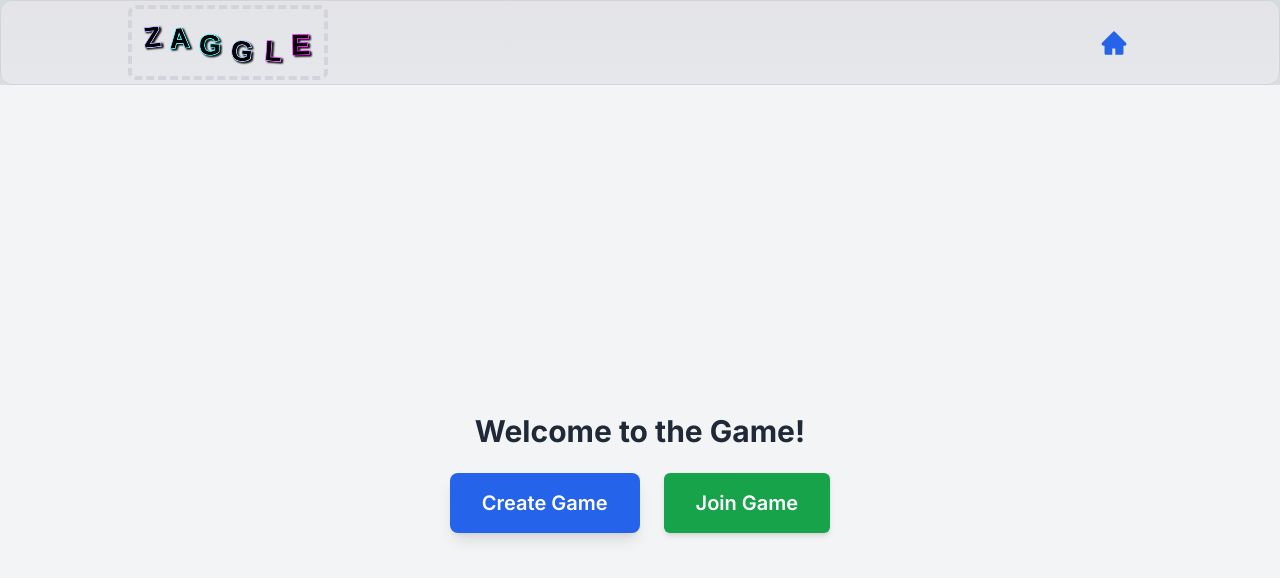
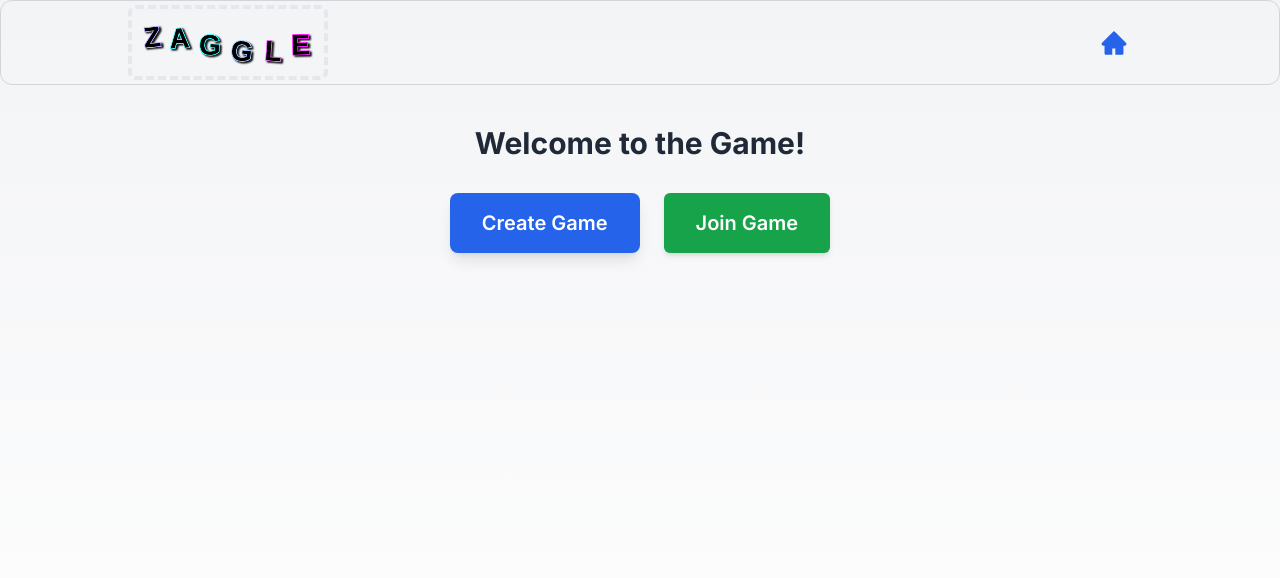
Before and after one commit to tmcgraw13/zaggle, a Next.js app in the folder frontend/: page / in a window 1280 px wide. Shown: the top 578 px of the page. Built offline with nearby package versions, Linux system fonts and the light colour scheme.

Commit message:
more cleanup

```diff
--- a/frontend/src/app/layout.tsx
+++ b/frontend/src/app/layout.tsx
@@ -1,45 +1,26 @@
-/*
- * This file defines the RootLayout component for a Next.js application.
- * It sets global metadata, imports necessary styles, and configures the Inter font.
- * The RootLayout component wraps the entire application, ensuring that all pages
- * share a consistent layout and style. The metadata provides SEO benefits and the
- * font configuration ensures a uniform typography throughout the app.
- */
-
-// Importing types for Metadata from Next.js
 import type { Metadata } from "next";
-
-// Importing the Inter font from Google Fonts through Next.js
 import { Inter } from "next/font/google";
-
-// Importing global styles
 import "../styles/globals.css";
 import Navbar from "@/components/Navbar";
 
-// Setting up the Inter font with the specified subset
 const inter = Inter({ subsets: ["latin"] });
 
-// Defining metadata for the application
 export const metadata: Metadata = {
   title: "Create Next App",
   description: "Generated by create next app",
 };
 
-// Defining the RootLayout component
-// This component wraps the entire application and applies global settings
 export default function RootLayout({
-  // Destructuring children from props
   children,
-}: Readonly<{
-  children: React.ReactNode;
-}>) {
+}: Readonly<{ children: React.ReactNode }>) {
   return (
-    // Setting the language of the document to English
     <html lang="en">
-      {/* Applying the Inter font to the body and rendering children components */}
-      <body className={inter.className}>
+      <body className={`${inter.className} h-screen flex flex-col bg-gray-100`}>
+        {/* Navbar at the top */}
         <Navbar />
-        {children}
+
+        {/* Scrollable content below the navbar */}
+        <main className="flex-1 overflow-y-auto">{children}</main>
       </body>
     </html>
   );
--- a/frontend/src/app/page.tsx
+++ b/frontend/src/app/page.tsx
@@ -3,20 +3,19 @@ import { useState } from "react";
 import CreateGame from "./CreateGame";
 import JoinGame from "./JoinGame";
 import ButtonStandard from "@/components/ButtonStandard";
-import ZaggleLogoAnimation from "@/components/ZaggleLogoAnimation";
 
 export default function GameDashboard() {
   const [showComponent, setShowComponent] = useState<"join" | null>(null);
 
   return (
-    <div className="flex flex-col items-center justify-center min-h-screen bg-gray-100">
-      <h1 className="text-3xl font-bold text-gray-800 mb-6">
+<div className="h-full flex flex-col">
+  {/* Center content horizontally, scroll vertically if needed */}
+  <div className="flex flex-col items-center mt-10 mb-10 overflow-auto flex-1 space-y-8">
+    <h1 className="text-3xl font-bold text-gray-800">
       Welcome to the Game!
     </h1>
 
-
-      {/* Buttons for creating or joining a game */}
-      <div className="flex gap-6 mb-6">
+    <div className="flex gap-6">
       <CreateGame />
       {showComponent === "join" ? (
         <JoinGame />
@@ -29,5 +28,7 @@ export default function GameDashboard() {
       )}
     </div>
   </div>
+</div>
+
   );
 }
--- a/frontend/src/app/room/(game-components)/PlayerActionPanel.tsx
+++ b/frontend/src/app/room/(game-components)/PlayerActionPanel.tsx
@@ -5,6 +5,7 @@ import PlayerWordHistory from "./PlayerWordHistory";
 import { playWord } from "@/services/apiService";
 import { Player } from "@/models/player";
 import CountdownTimer from "@/components/CountdownTimer";
+import PlayerHand from "./PlayerHand";
 
 interface PlayerActionPanelProps {
   player: Player;
@@ -12,9 +13,15 @@ interface PlayerActionPanelProps {
   startTime: string;
 }
 
-const PlayerActionPanel: React.FC<PlayerActionPanelProps> = ({ player, gameCode, startTime }) => {
-  const [submittedInputs, setSubmittedInputs] = useState<string[]>(player.word_history);
-  const [message, setMessage] = useState<string>('');
+const PlayerActionPanel: React.FC<PlayerActionPanelProps> = ({
+  player,
+  gameCode,
+  startTime,
+}) => {
+  const [submittedInputs, setSubmittedInputs] = useState<string[]>(
+    player.word_history
+  );
+  const [message, setMessage] = useState<string>("");
   const [current_player, setPlayer] = useState<Player>(player);
   const [error, setError] = useState<string | null>(null);
   const [showHistory, setShowHistory] = useState(false);
@@ -36,27 +43,20 @@ const PlayerActionPanel: React.FC<PlayerActionPanelProps> = ({ player, gameCode,
   };
 
   return (
-    <div>
+    <div className="min-h-screen flex flex-col">
       <div className="w-16 h-16">
         <CountdownTimer startTime={startTime} />
       </div>
-      {/* Info icon to open popup */}
-      <button
-        type="button"
-        className="rounded-full "
-        onClick={() => setShowHistory(true)}
-        aria-label="Show word history"
-      >
-        <AiOutlineInfoCircle size={24} />
-      </button>
-      <PlayerInputField onSubmit={handleInputSubmit} playerHand={current_player.hand} />
+
+      <PlayerInputField
+        onSubmit={handleInputSubmit}
+        playerHand={current_player.hand}
+      />
       <div>
         <p>{message}</p>
         {current_player.score && <p>Score: {current_player.score}</p>}
       </div>
       {error && <p className="text-red-500">{error}</p>}
-
-
 
       {/* Popup modal */}
       {showHistory && (
@@ -76,7 +76,22 @@ const PlayerActionPanel: React.FC<PlayerActionPanelProps> = ({ player, gameCode,
         </div>
       )}
 
-      player hand: {current_player.hand}
+      {/* Player hand and info icon */}
+<div className="relative flex items-center justify-center mt-4">
+  <PlayerHand current_player={current_player} />
+
+  <button
+    type="button"
+    className="absolute right-0 -mr-12 rounded-full"
+    onClick={() => setShowHistory(true)}
+    aria-label="Show word history"
+  >
+    <AiOutlineInfoCircle size={28} />
+  </button>
+</div>
+
+
+
     </div>
   );
 };
--- /dev/null
+++ b/frontend/src/app/room/(game-components)/PlayerHand.tsx
@@ -0,0 +1,25 @@
+import { Player } from "@/models/player";
+import React from "react";
+
+
+
+interface PlayerHandProps {
+    current_player: Player;
+}
+
+const PlayerHand: React.FC<PlayerHandProps> = ({ current_player }) => {
+    return (
+        <div className="flex gap-2">
+            {current_player.hand.map((letter, idx) => (
+                <span
+                    key={idx}
+                    className="inline-flex items-center justify-center w-8 h-8 rounded-md bg-gray-100 border border-gray-300 text-lg font-semibold text-gray-700 shadow"
+                >
+                    {letter}
+                </span>
+            ))}
+        </div>
+    );
+};
+
+export default PlayerHand;
--- a/frontend/src/app/room/[code]/page.tsx
+++ b/frontend/src/app/room/[code]/page.tsx
@@ -48,7 +48,9 @@ export default function RoomCode({ params }: { params: { code: string } }) {
           closeModal={() => setIsModalOpen(false)} // Close modal function
         />
       ) : (
-        <div className="text-center">
+        <div className="flex flex-col min-h-screen text-center"
+          style={{ minHeight: "100vh" }}>
+
           {userName && roomCode ? (
             <>
               <GameRoom userName={userName} gameCode={roomCode} />
--- a/frontend/src/components/Navbar.tsx
+++ b/frontend/src/components/Navbar.tsx
@@ -4,12 +4,12 @@ import { AiFillHome } from "react-icons/ai";
 
 const Navbar: React.FC = () => {
   return (
-    <nav className=" w-full border-b border-gray-300 bg-gradient-to-b from-zinc-200 pb-1 pt-1 backdrop-blur-2xl dark:border-neutral-800 dark:bg-zinc-800/30 dark:from-inherit lg:static lg:w-auto lg:rounded-xl lg:border lg:bg-gray-200 lg:p-1 lg:dark:bg-zinc-800/30">
+    <nav className=" w-full border-b border-gray-300   pb-1 pt-1  dark:border-neutral-800   lg:static lg:w-auto lg:rounded-xl lg:border lg:p-1 lg:dark:bg-zinc-800/30">
       <div className="max-w-5xl mx-auto flex items-center justify-between font-mono text-sm">
         <div className="flex items-center space-x-4">
           <Link href="/" className="flex items-center space-x-2">
             <div
-              className="border-4 border-dashed border-gray-300 rounded-lg"
+              className="border-4 border-dashed  rounded-lg"
               style={{
                 padding: 0,
                 margin: 0,
```
Lines whose indentation alone changed are shown as unchanged.
